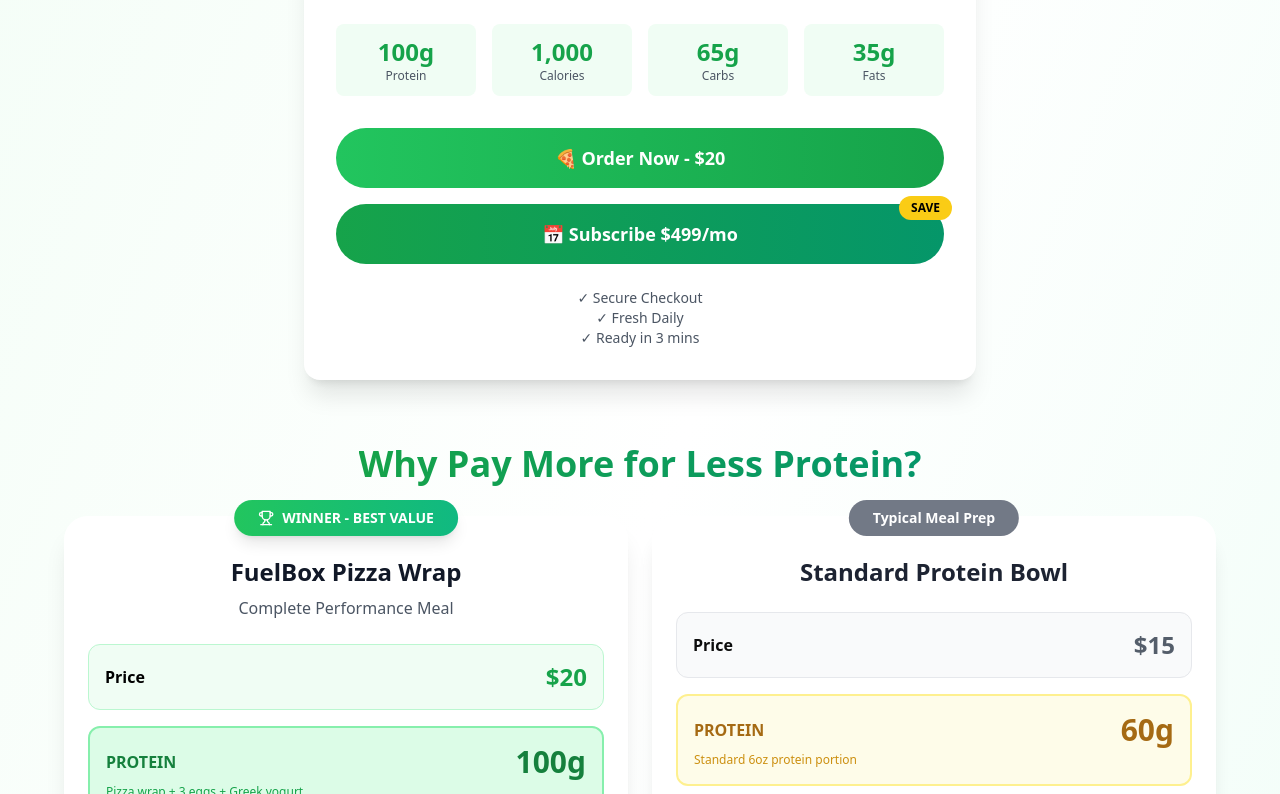
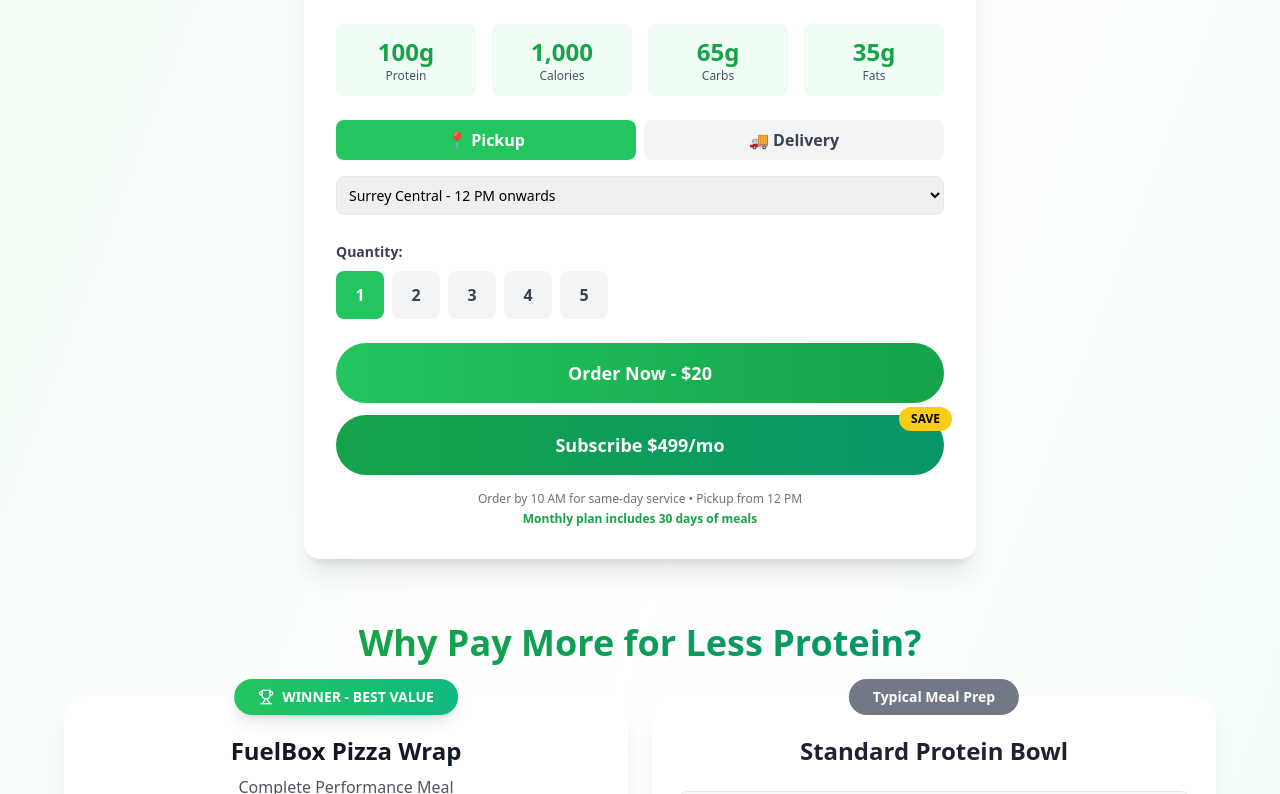
Before and after one commit to GoldyBrown1992/fuelbox, a Next.js app: page / in a window 1280 px wide. Shown: the part 1046-1840 px from the top of the page. Built offline with nearby package versions, Linux system fonts and the light colour scheme; no server answers; the database is empty.

Commit message:
Update ProductCard.tsx

```diff
--- a/components/ProductCard.tsx
+++ b/components/ProductCard.tsx
@@ -6,6 +6,9 @@
 export default function ProductCard() {
   const [loading, setLoading] = useState(false)
   const [purchaseType, setPurchaseType] = useState<'single' | 'subscription'>('single')
+  const [fulfillment, setFulfillment] = useState<'pickup' | 'delivery'>('pickup')
+  const [pickupLocation, setPickupLocation] = useState('Surrey Central')
+  const [quantity, setQuantity] = useState(1)
 
   const handleCheckout = async (type: 'single' | 'subscription') => {
     setLoading(true)
@@ -17,9 +20,9 @@
         headers: { 'Content-Type': 'application/json' },
         body: JSON.stringify({
           priceType: type,
-          quantity: 1,
-          fulfillment: 'pickup',
-          pickupLocation: 'Surrey Central'
+          quantity: type === 'subscription' ? 1 : quantity,
+          fulfillment,
+          pickupLocation: fulfillment === 'pickup' ? pickupLocation : null
         })
       })
 
@@ -34,9 +37,12 @@
     }
   }
 
+  const deliveryFee = purchaseType === 'subscription' ? 0 : 5
+  const singleTotal = (20 * quantity) + (fulfillment === 'delivery' ? deliveryFee : 0)
+
   return (
     <div className="bg-white rounded-2xl shadow-xl p-8 max-w-2xl mx-auto">
-      <div className="text-center mb-8">
+      <div className="text-center mb-6">
         <h2 className="text-3xl font-black mb-2">FuelBox Pizza Wrap</h2>
         <p className="text-gray-600">Complete Performance Meal • Fresh Daily</p>
 
@@ -60,45 +66,112 @@
         </div>
       </div>
 
-      <div className="space-y-4">
+      {/* Fulfillment Options */}
+      <div className="mb-6">
+        <div className="flex gap-2 mb-4">
+          <button
+            onClick={() => setFulfillment('pickup')}
+            className={`flex-1 py-2 px-4 rounded-lg font-semibold transition-all ${
+              fulfillment === 'pickup'
+                ? 'bg-green-500 text-white'
+                : 'bg-gray-100 text-gray-700 hover:bg-gray-200'
+            }`}
+          >
+            📍 Pickup
+          </button>
+          <button
+            onClick={() => setFulfillment('delivery')}
+            className={`flex-1 py-2 px-4 rounded-lg font-semibold transition-all ${
+              fulfillment === 'delivery'
+                ? 'bg-green-500 text-white'
+                : 'bg-gray-100 text-gray-700 hover:bg-gray-200'
+            }`}
+          >
+            🚚 Delivery {fulfillment === 'delivery' && '(+$5)'}
+          </button>
+        </div>
+
+        {fulfillment === 'pickup' && (
+          <select
+            value={pickupLocation}
+            onChange={(e) => setPickupLocation(e.target.value)}
+            className="w-full p-2 border border-gray-200 rounded-lg text-sm"
+          >
+            <option value="Surrey Central">Surrey Central - 12 PM onwards</option>
+            <option value="King George">King George Station - 12 PM onwards</option>
+            <option value="Newton">Newton Exchange - 12 PM onwards</option>
+          </select>
+        )}
+
+        {fulfillment === 'delivery' && (
+          <p className="text-sm text-gray-600 bg-amber-50 p-3 rounded-lg">
+            Delivery: $5 fee (FREE with monthly subscription!)
+          </p>
+        )}
+      </div>
+
+      {/* Quantity for single purchase */}
+      <div className="mb-6">
+        <label className="text-sm font-semibold text-gray-700">Quantity:</label>
+        <div className="flex gap-2 mt-2">
+          {[1, 2, 3, 4, 5].map(num => (
+            <button
+              key={num}
+              onClick={() => setQuantity(num)}
+              className={`w-12 h-12 rounded-lg font-semibold transition-all ${
+                quantity === num
+                  ? 'bg-green-500 text-white'
+                  : 'bg-gray-100 text-gray-700 hover:bg-gray-200'
+              }`}
+            >
+              {num}
+            </button>
+          ))}
+        </div>
+      </div>
+
+      {/* Purchase Buttons */}
+      <div className="space-y-3">
         <button
           onClick={() => handleCheckout('single')}
           disabled={loading && purchaseType === 'single'}
-          className="w-full bg-gradient-to-r from-green-500 to-green-600 text-white py-4 rounded-full font-bold text-lg hover:from-green-600 hover:to-green-700 transition-all transform hover:scale-105 disabled:opacity-50 disabled:cursor-not-allowed flex items-center justify-center gap-2"
+          className="w-full bg-gradient-to-r from-green-500 to-green-600 text-white py-4 rounded-full font-bold text-lg hover:from-green-600 hover:to-green-700 transition-all transform hover:scale-105 disabled:opacity-50 disabled:cursor-not-allowed"
         >
           {loading && purchaseType === 'single' ? (
             <>
-              <Loader2 className="w-5 h-5 animate-spin" />
+              <Loader2 className="w-5 h-5 animate-spin inline mr-2" />
               Processing...
             </>
           ) : (
-            '🍕 Order Now - $20'
+            `Order Now - $${singleTotal}`
           )}
         </button>
 
         <button
           onClick={() => handleCheckout('subscription')}
           disabled={loading && purchaseType === 'subscription'}
-          className="w-full bg-gradient-to-r from-green-600 to-emerald-600 text-white py-4 rounded-full font-bold text-lg hover:from-green-700 hover:to-emerald-700 transition-all transform hover:scale-105 disabled:opacity-50 disabled:cursor-not-allowed flex items-center justify-center gap-2 relative"
+          className="w-full bg-gradient-to-r from-green-600 to-emerald-600 text-white py-4 rounded-full font-bold text-lg hover:from-green-700 hover:to-emerald-700 transition-all transform hover:scale-105 disabled:opacity-50 disabled:cursor-not-allowed relative"
         >
           <span className="absolute -top-2 -right-2 bg-yellow-400 text-black text-xs px-3 py-1 rounded-full font-bold">
             SAVE
           </span>
           {loading && purchaseType === 'subscription' ? (
             <>
-              <Loader2 className="w-5 h-5 animate-spin" />
+              <Loader2 className="w-5 h-5 animate-spin inline mr-2" />
               Processing...
             </>
           ) : (
-            '📅 Subscribe $499/mo'
+            <>
+              Subscribe $499/mo
+              {fulfillment === 'delivery' && <span className="text-sm"> (Free Delivery!)</span>}
+            </>
           )}
         </button>
       </div>
 
-      <div className="mt-6 text-center text-sm text-gray-600">
-        <p>✓ Secure Checkout</p>
-        <p>✓ Fresh Daily</p>
-        <p>✓ Ready in 3 mins</p>
+      <div className="mt-4 text-center text-xs text-gray-500">
+        <p>Order by 10 AM for same-day service • Pickup from 12 PM</p>
+        <p className="font-semibold text-green-600 mt-1">Monthly plan includes 30 days of meals</p>
       </div>
     </div>
   )
```
